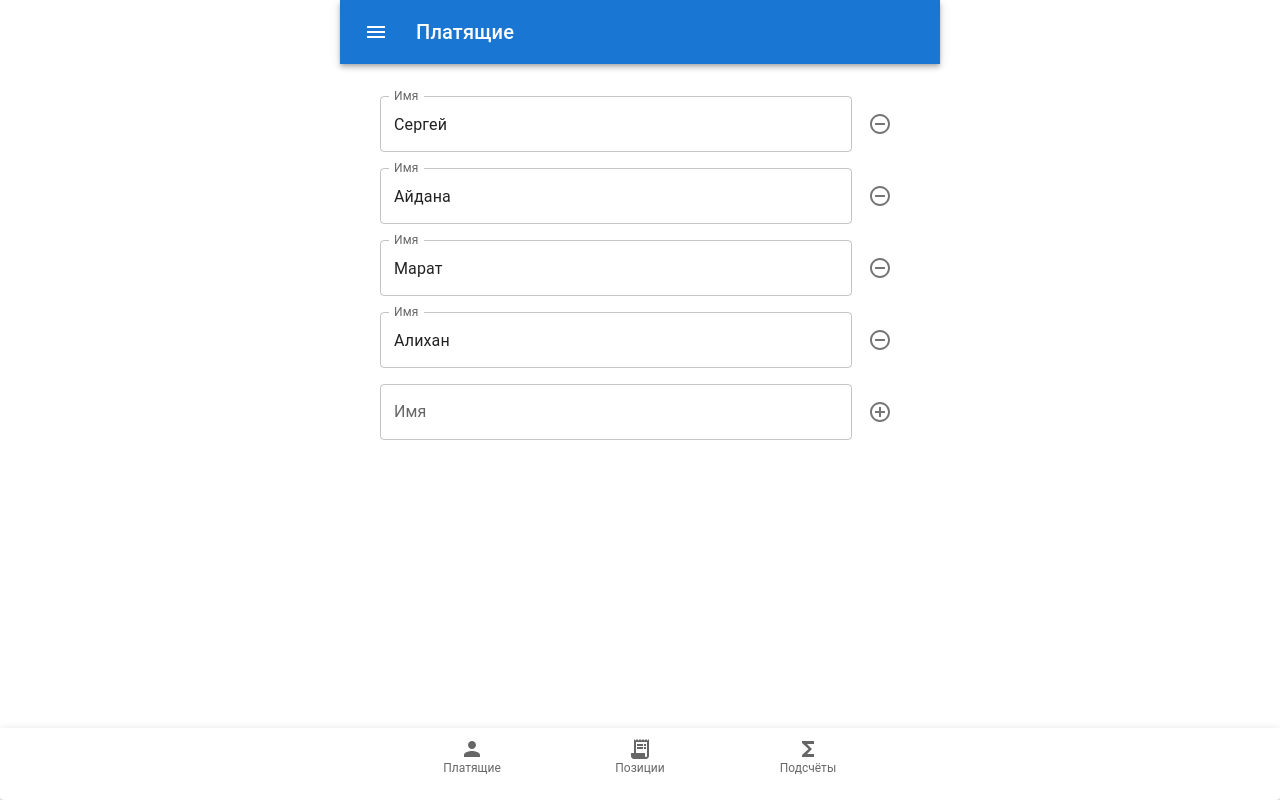
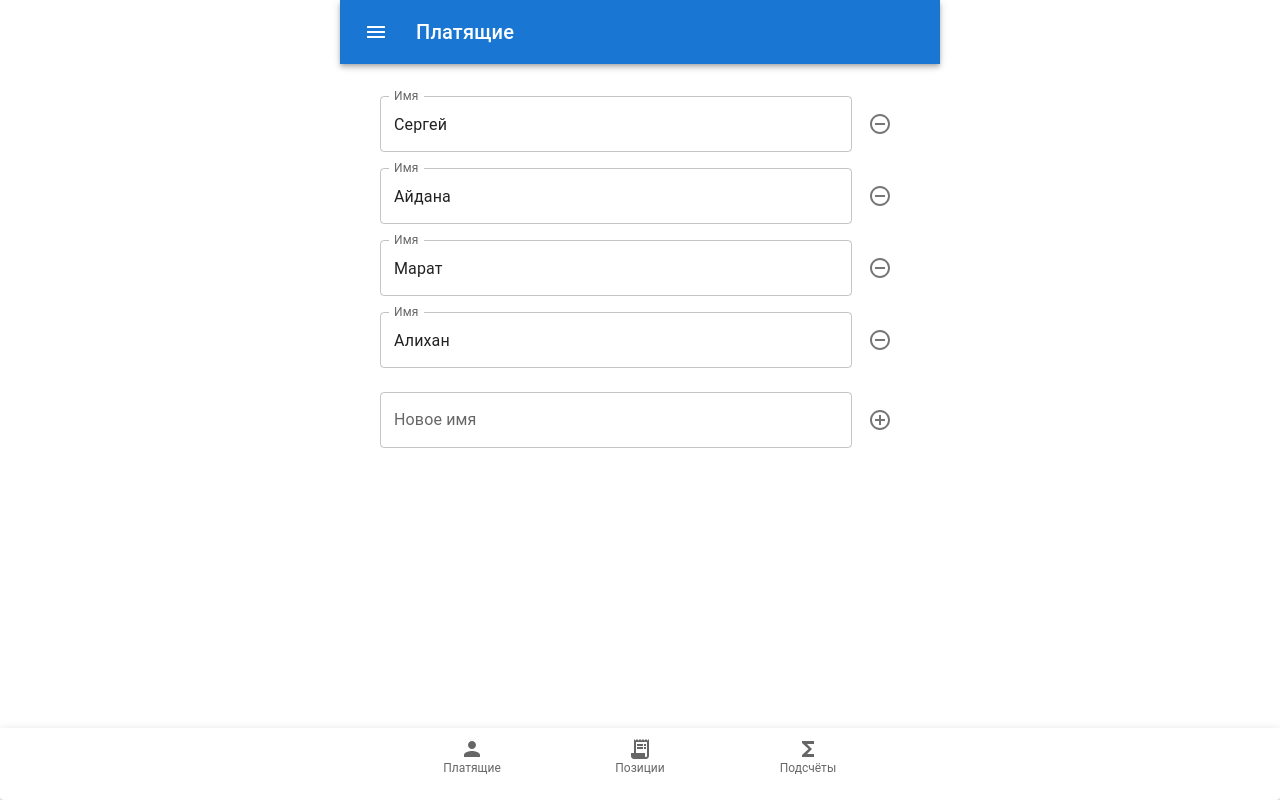
Before and after one commit to YuliyaMinsk/split-bill-easy, a React (Vite) app: page / in a window 1280 px wide. Both pictures are taken after a click on the button "Платящие". Built offline with nearby package versions, Linux system fonts and the light colour scheme; no server answers.

Commit message:
SBE-4: refactor PayerListItem, PayerNewItem components

```diff
--- a/src/entities/payer/payer-list-for-split-bill/index.tsx
+++ b/src/entities/payer/payer-list-for-split-bill/index.tsx
@@ -12,7 +12,7 @@ type PayerListForSplitBillProps = {
 
 const PayerListForSplitBill = ({ payerList, totalQuantity, updateValue }: PayerListForSplitBillProps): JSX.Element => {
   const { t } = useTranslation();
-  const [payersWithQuantity, setPayersWithQuantity] = useState<PayersWithQuantity[]>(payerList);
+  const [payersWithQuantity, PayerListWithQuantity] = useState<PayersWithQuantity[]>(payerList);
   const [error, setError] = useState('');
 
   useEffect(() => {
@@ -30,7 +30,7 @@ const PayerListForSplitBill = ({ payerList, totalQuantity, updateValue }: PayerL
     const checkedPayers = payersWithQuantity.filter((payer) => payer.isChecked);
     const quantityPerPayer = checkedPayers.length ? Math.round((totalQuantity / checkedPayers.length) * 100) / 100 : 0;
 
-    setPayersWithQuantity(
+    PayerListWithQuantity(
       payersWithQuantity.map((payer) => {
         if (payer.isChecked) {
           return { ...payer, quantity: quantityPerPayer };
@@ -48,7 +48,7 @@ const PayerListForSplitBill = ({ payerList, totalQuantity, updateValue }: PayerL
     const checkedPayers = updatedPayers.filter((payer) => payer.isChecked);
     const quantityPerPayer = checkedPayers.length ? Math.round((totalQuantity / checkedPayers.length) * 100) / 100 : 0;
 
-    setPayersWithQuantity(
+    PayerListWithQuantity(
       updatedPayers.map((payer) => {
         if (payer.isChecked) {
           return { ...payer, quantity: quantityPerPayer };
@@ -61,7 +61,7 @@ const PayerListForSplitBill = ({ payerList, totalQuantity, updateValue }: PayerL
   const handleQuantityChange = (event: React.ChangeEvent<HTMLInputElement | HTMLTextAreaElement>, payerId: string) => {
     const newQuantity = Number(event.target.value);
 
-    setPayersWithQuantity(
+    PayerListWithQuantity(
       payersWithQuantity.map((payer) => (payer.id === payerId ? { ...payer, quantity: newQuantity } : payer)),
     );
   };
--- a/src/pages/payers-page.tsx
+++ b/src/pages/payers-page.tsx
@@ -1,7 +1,7 @@
 import { Container } from '@mui/material';
 import { useTranslation } from 'react-i18next';
 
-import { SetPayers } from '@widgets/set-payers';
+import { PayerList } from '@/widgets/payer-list';
 
 import { Header } from '@shared/ui/header';
 import { Footer } from '@shared/ui/footer';
@@ -13,7 +13,7 @@ function PayersPage() {
     <Container maxWidth="sm" disableGutters>
       <Header text={t('Payers')} />
       <Container sx={{ mt: '1rem', mb: '6rem' }}>
-        <SetPayers />
+        <PayerList />
       </Container>
       <Footer />
     </Container>
--- a/src/shared/constants/payer-fake.ts
+++ b/src/shared/constants/payer-fake.ts
@@ -1,18 +1,18 @@
 const payersFake = [
   {
-    id: 'item-1',
+    id: '1',
     name: 'Сергей',
   },
   {
-    id: 'item-2',
+    id: '2',
     name: 'Айдана',
   },
   {
-    id: 'item-3',
+    id: '3',
     name: 'Марат',
   },
   {
-    id: 'item-4',
+    id: '4',
     name: 'Алихан',
   },
 ];
--- a/src/shared/i18n/i18n.ts
+++ b/src/shared/i18n/i18n.ts
@@ -17,6 +17,7 @@ const resources = {
 
       // payers
       'Name': 'Name',
+      'New name': 'New name',
       'Enter a new name': 'Enter a new name',
 
       // items
@@ -47,6 +48,7 @@ const resources = {
 
       // payers
       'Name': 'Имя',
+      'New name': 'Новое имя',
       'Enter a new name': 'Введите новое имя',
 
       // items
--- /dev/null
+++ b/src/widgets/payer-list/index.tsx
@@ -0,0 +1,67 @@
+import { useCallback, useState } from 'react';
+import { useDispatch, useSelector } from 'react-redux';
+import { List } from '@mui/material';
+
+import { AddPayer } from '@/features/add-payer';
+import { RemovePayer } from '@/features/remove-payer';
+
+import { RootState } from '@/shared/store';
+import { addPayer, editPayer, removePayer } from '@/shared/store/payer/payer-slice';
+
+import { PayerListItem } from './view/payer-list-item';
+import { PayerNewItem } from './view/payer-new-item';
+
+const BLANK_NAME = '';
+
+const PayerList = (): JSX.Element => {
+  const dispatch = useDispatch();
+  const payerList = useSelector((state: RootState) => state.payer);
+
+  const [name, setName] = useState<string>(BLANK_NAME);
+
+  const lastId = payerList.length ? payerList[payerList.length - 1].id : '0';
+
+  const handleAdd = useCallback(() => {
+    if (name.length > 0) {
+      const newPayer = { id: `${Number(lastId) + 1}`, name };
+      dispatch(addPayer(newPayer));
+      setName(BLANK_NAME);
+    }
+  }, [name, lastId, dispatch]);
+
+  const handleRemove = (id: string) => {
+    dispatch(removePayer(id));
+  };
+
+  const handlePayerChange = (id: string, newName: string) => {
+    dispatch(editPayer({ id, name: newName }));
+  };
+
+  const handleNewPayerChange = (newName: string) => {
+    setName(newName);
+  };
+
+  return (
+    <>
+      <List>
+        {payerList.map((payer) => (
+          <PayerListItem
+            key={payer.id}
+            payer={payer}
+            ActionComponent={<RemovePayer onRemove={() => handleRemove(payer.id)} />}
+            onPayerChange={handlePayerChange}
+          />
+        ))}
+      </List>
+      <PayerNewItem
+        key={payerList.length}
+        payer={{ id: `${payerList.length}`, name: name }}
+        onNewPayerChange={handleNewPayerChange}
+        handleAdd={handleAdd}
+        ActionComponent={<AddPayer onAdd={handleAdd} />}
+      />
+    </>
+  );
+};
+
+export { PayerList };
--- a/src/widgets/set-payers/view/payer-list-item/index.tsx
+++ b/src/widgets/payer-list/view/payer-list-item/index.tsx
@@ -6,22 +6,13 @@ import { Payer } from '@shared/types';
 type PayerListItemProps = {
   payer: Payer;
   ActionComponent: JSX.Element;
-  onNewPayerChange?: (event: React.ChangeEvent<HTMLInputElement>) => void;
   onPayerChange?: (id: string, newValue: string) => void;
 };
 
-const PayerListItem = ({
-  payer,
-  ActionComponent,
-  onNewPayerChange,
-  onPayerChange,
-}: PayerListItemProps): JSX.Element => {
+const PayerListItem = ({ payer, ActionComponent, onPayerChange }: PayerListItemProps): JSX.Element => {
   const { t } = useTranslation();
 
   const handleInputChange = (event: React.ChangeEvent<HTMLInputElement>) => {
-    if (onNewPayerChange) {
-      onNewPayerChange(event);
-    }
     if (onPayerChange) {
       onPayerChange(payer.id, event.target.value);
     }
@@ -34,7 +25,6 @@ const PayerListItem = ({
         fullWidth
         sx={{ mr: 1 }}
         label={t('Name') || ''}
-        placeholder={t('Enter a new name') || ''}
         value={payer.name}
         onChange={handleInputChange}
       />
--- /dev/null
+++ b/src/widgets/payer-list/view/payer-new-item/index.tsx
@@ -0,0 +1,51 @@
+import { ListItem, TextField } from '@mui/material';
+import { useTranslation } from 'react-i18next';
+
+import { Payer } from '@shared/types';
+
+type PayerListItemProps = {
+  payer: Payer;
+  ActionComponent: JSX.Element;
+  onNewPayerChange: (newName: string) => void;
+  handleAdd: () => void;
+};
+
+const PayerNewItem = ({ payer, ActionComponent, onNewPayerChange, handleAdd }: PayerListItemProps): JSX.Element => {
+  const { t } = useTranslation();
+
+  const handleInputChange = (event: React.ChangeEvent<HTMLInputElement>) => {
+    onNewPayerChange(event.target.value);
+  };
+
+  const handleKeyDown = (event: React.KeyboardEvent<HTMLInputElement>) => {
+    if (event.key !== 'Enter') {
+      return;
+    }
+
+    const target = event.target as HTMLInputElement;
+    const value = target.value;
+
+    if (value) {
+      onNewPayerChange(value);
+      handleAdd();
+    }
+  };
+
+  return (
+    <ListItem key={payer.id}>
+      <TextField
+        id="outlined-basic"
+        fullWidth
+        sx={{ mr: 1 }}
+        label={t('New name') || ''}
+        placeholder={t('Enter a new name') || ''}
+        value={payer.name}
+        onChange={handleInputChange}
+        onKeyDown={handleKeyDown}
+      />
+      {ActionComponent}
+    </ListItem>
+  );
+};
+
+export { PayerNewItem };
--- a/src/widgets/set-payers/index.tsx
+++ /dev/null
@@ -1,60 +0,0 @@
-import { useState } from 'react';
-import { useDispatch, useSelector } from 'react-redux';
-import { List } from '@mui/material';
-
-import { AddPayer } from '@/features/add-payer';
-import { RemovePayer } from '@/features/remove-payer';
-
-import { RootState } from '@/shared/store';
-import { addPayer, editPayer, removePayer } from '@/shared/store/payer/payer-slice';
-
-import { PayerListItem } from './view/payer-list-item';
-
-const SetPayers = (): JSX.Element => {
-  const [newNamePayer, setNewNamePayer] = useState<string>('');
-
-  const payerList = useSelector((state: RootState) => state.payer);
-  const dispatch = useDispatch();
-
-  const handleAdd = () => {
-    if (newNamePayer.length > 0) {
-      const lastId = payerList.length ? payerList[payerList.length - 1].id.split('-')[1] : 0;
-      const newPayer = { id: `item-${Number(lastId) + 1}`, name: newNamePayer };
-      dispatch(addPayer(newPayer));
-      setNewNamePayer('');
-    }
-  };
-
-  const handleRemove = (id: string) => {
-    dispatch(removePayer(id));
-  };
-
-  const handlePayerChange = (id: string, newName: string) => {
-    dispatch(editPayer({ id, name: newName }));
-  };
-
-  const handleNewPayerChange = (event: React.ChangeEvent<HTMLInputElement>) => {
-    setNewNamePayer(event.target.value);
-  };
-
-  return (
-    <List>
-      {payerList.map((payer) => (
-        <PayerListItem
-          key={payer.id}
-          payer={payer}
-          ActionComponent={<RemovePayer onRemove={() => handleRemove(payer.id)} />}
-          onPayerChange={handlePayerChange}
-        />
-      ))}
-      <PayerListItem
-        key={'new-payer'}
-        payer={{ id: 'new-payer', name: newNamePayer }}
-        onNewPayerChange={handleNewPayerChange}
-        ActionComponent={<AddPayer onAdd={handleAdd} />}
-      />
-    </List>
-  );
-};
-
-export { SetPayers };
```
